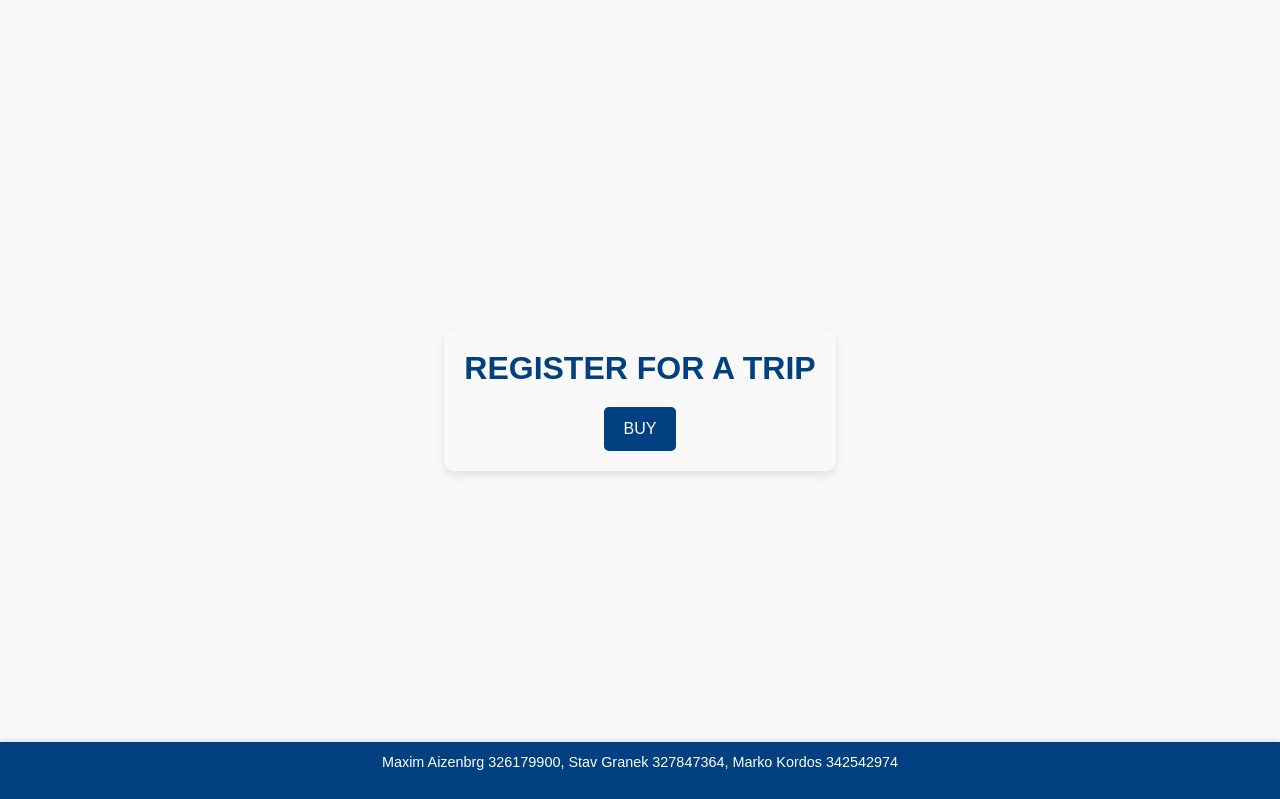
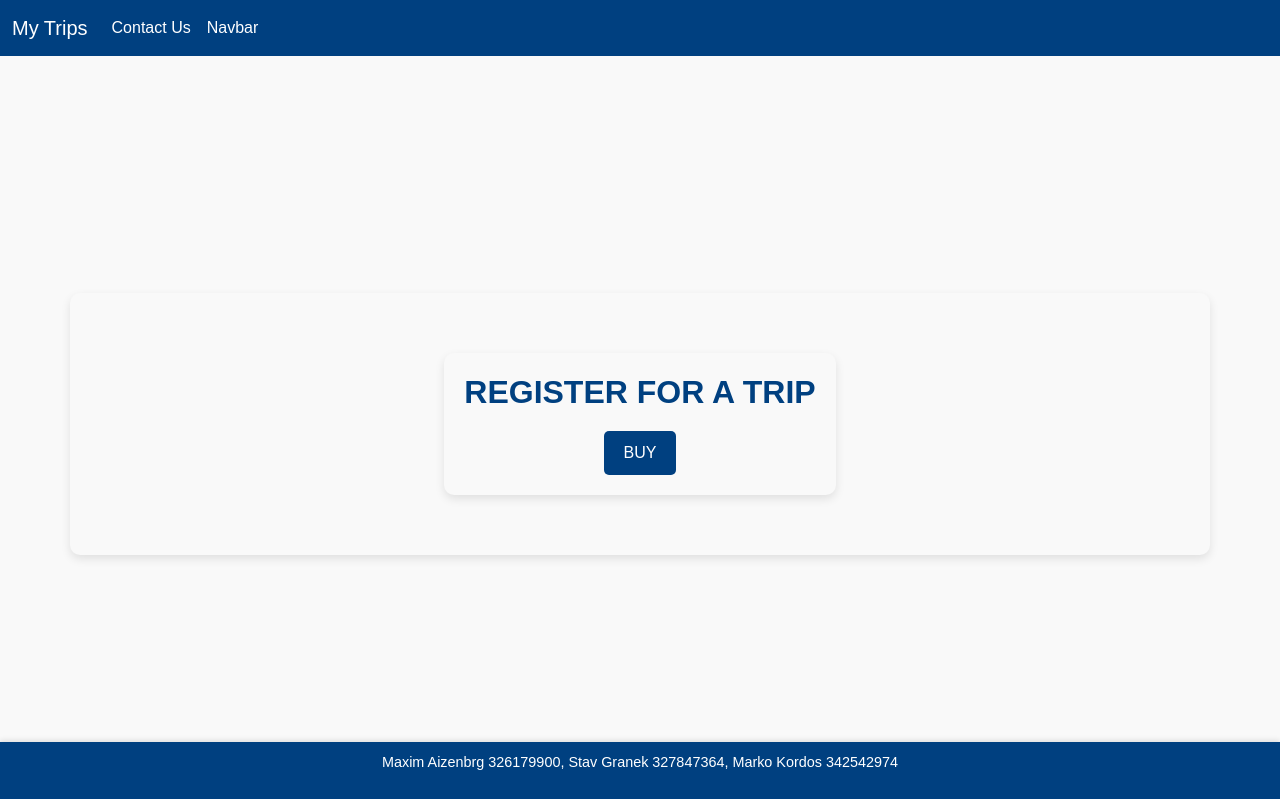
Before and after one commit to MarkoGitEnjoyer/TravelProject, a Django app: page /Checkout/ in a window 1280 px wide. Shown: the top 799 px of the page. Run offline with Django 5.2, Linux system fonts and the light colour scheme.

Commit message:
added navbar

```diff
--- a/TravelProject/main/static/main/css/test.css
+++ b/TravelProject/main/static/main/css/test.css
@@ -289,3 +289,16 @@ body {
         padding: 8px;
     }
 }
+
+.navbar-custom {
+    background-color: #004080;
+}
+
+.navbar-custom .nav-link,
+.navbar-custom .navbar-brand {
+    color: white;
+}
+
+.navbar-custom .nav-link:hover {
+    color: #cce6ff; /* Light blue hover effect */
+}
--- a/TravelProject/main/templates/main/mainlayout.html
+++ b/TravelProject/main/templates/main/mainlayout.html
@@ -7,15 +7,46 @@
     <link rel="stylesheet" href="https://cdn.jsdelivr.net/npm/bootstrap@5.3.3/dist/css/bootstrap.min.css">
     <link rel="stylesheet" href="{% static 'main/css/test.css' %}">
     <script src="{% static 'main/js/script.js' %}" defer></script>
-    <title>{%block title %}{%endblock%}</title>
+
+    <title>{% block title %}{% endblock %}</title>
 </head>
 <body>
+    <!-- Navbar -->
+    <nav class="navbar navbar-expand-lg navbar-custom fixed-top">
+        <div class="container-fluid">
+            <!-- Navbar Brand -->
+            <a class="navbar-brand" href="#">My Trips</a>
 
+            <!-- Navbar Toggle for Mobile View -->
+            <button class="navbar-toggler" type="button" data-bs-toggle="collapse" data-bs-target="#navbarNav" aria-controls="navbarNav" aria-expanded="false" aria-label="Toggle navigation">
+                <span class="navbar-toggler-icon"></span>
+            </button>
 
-    <main>
-        {%block content %}
-        {%endblock%}
+            <!-- Navbar Links -->
+            <div class="collapse navbar-collapse" id="navbarNav">
+                <ul class="navbar-nav me-auto">
+                    <li class="nav-item">
+                        <a class="nav-link" href="#">Contact Us</a>
+                    </li>
+                    <li class="nav-item">
+                        <a class="nav-link" href="#">Navbar</a>
+                    </li>
+                </ul>
+            </div>
+        </div>
+    </nav>
+
+    <!-- Main Content -->
+    <main class="container mt-5">
+        {% block content %}
+        {% endblock %}
     </main>
-    <footer><p>Maxim Aizenbrg 326179900, Stav Granek 327847364, Marko Kordos 342542974</p></footer>
+
+    <!-- Footer -->
+    <footer>
+        <p>Maxim Aizenbrg 326179900, Stav Granek 327847364, Marko Kordos 342542974</p>
+    </footer>
+
+    <script src="https://cdn.jsdelivr.net/npm/bootstrap@5.3.3/dist/js/bootstrap.bundle.min.js"></script>
 </body>
 </html>
```
